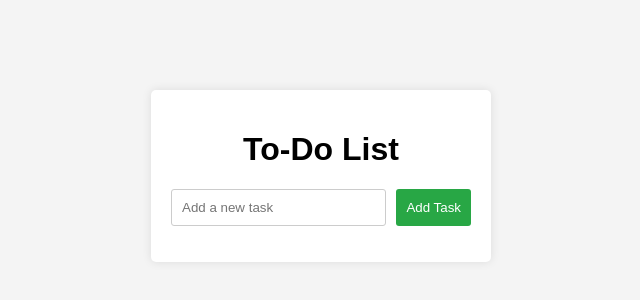
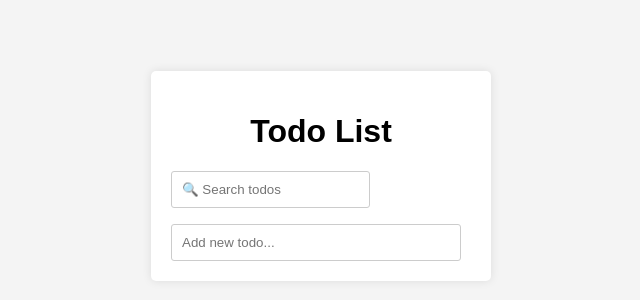
Before and after one commit to karthik4923/To-do-List, a plain HTML site: page index.html in a window 1280 px wide. Shown: the part 224-524 px from the top of the page, without its empty margins (319-959 px from the left). Drawn offline with Linux system fonts and the light colour scheme.

Commit message:
Update index.html

```diff
--- a/index.html
+++ b/index.html
@@ -1,20 +1,29 @@
 <!DOCTYPE html>
 <html lang="en">
 <head>
-    <meta charset="UTF-8">
-    <meta name="viewport" content="width=device-width, initial-scale=1.0">
-    <title>To-Do List App</title>
-    <link rel="stylesheet" href="styles.css">
+  <meta charset="UTF-8" />
+  <meta name="viewport" content="width=device-width, initial-scale=1.0"/>
+  <title>Todo List</title>
+  <link rel="stylesheet" href="styles.css" />
 </head>
 <body>
-    <div class="container">
-        <h1>To-Do List</h1>
-        <form id="todo-form">
-            <input type="text" id="todo-input" placeholder="Add a new task">
-            <button type="submit">Add Task</button>
-        </form>
-        <ul id="todo-list"></ul>
+  <div class="container">
+    <h1>Todo List</h1>
+
+    <!-- Search Todos -->
+    <div class="search-container">
+      <input type="text" id="search-input" placeholder="🔍 Search todos" />
     </div>
-    <script src="script.js"></script>
+
+    <!-- Todo List -->
+    <ul id="todo-list"></ul>
+
+    <!-- Add New Todo -->
+    <form id="todo-form">
+      <input type="text" id="todo-input" placeholder="Add new todo..." />
+    </form>
+  </div>
+
+  <script src="script.js"></script>
 </body>
 </html>
```
